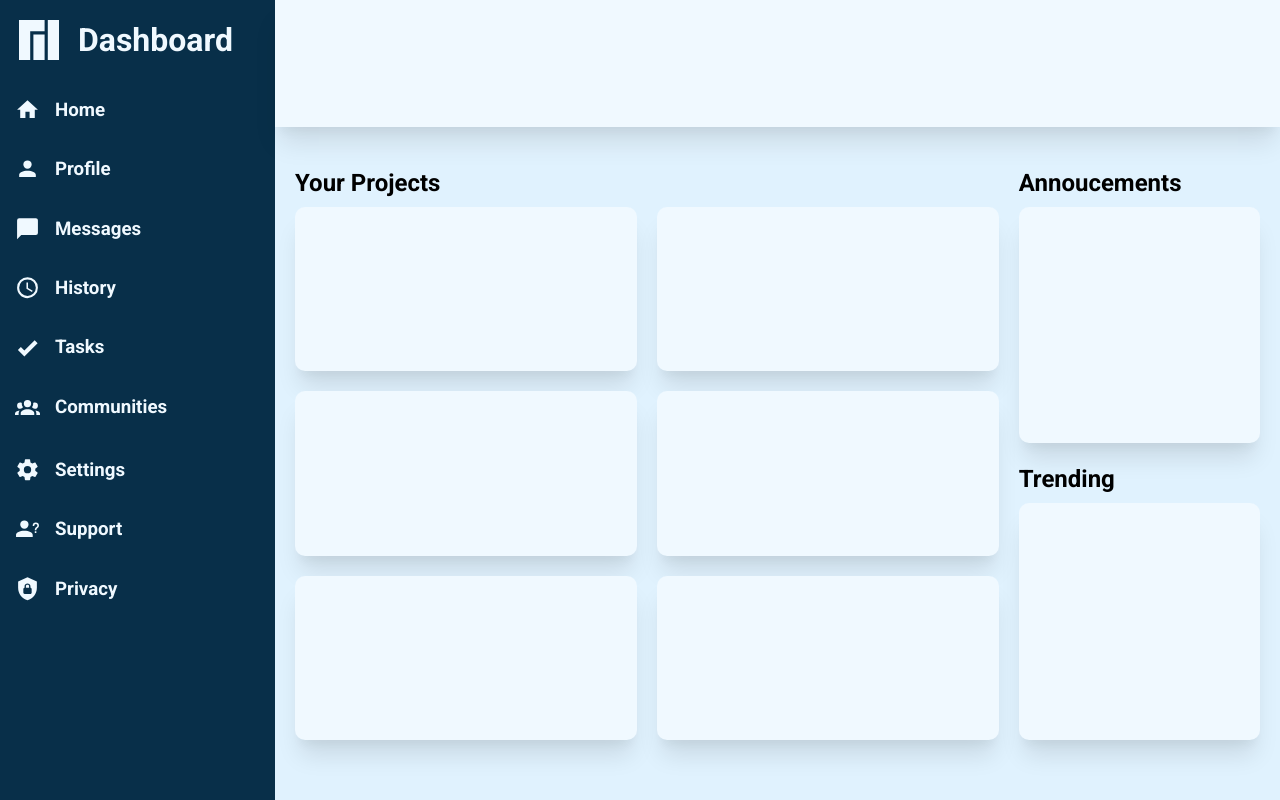
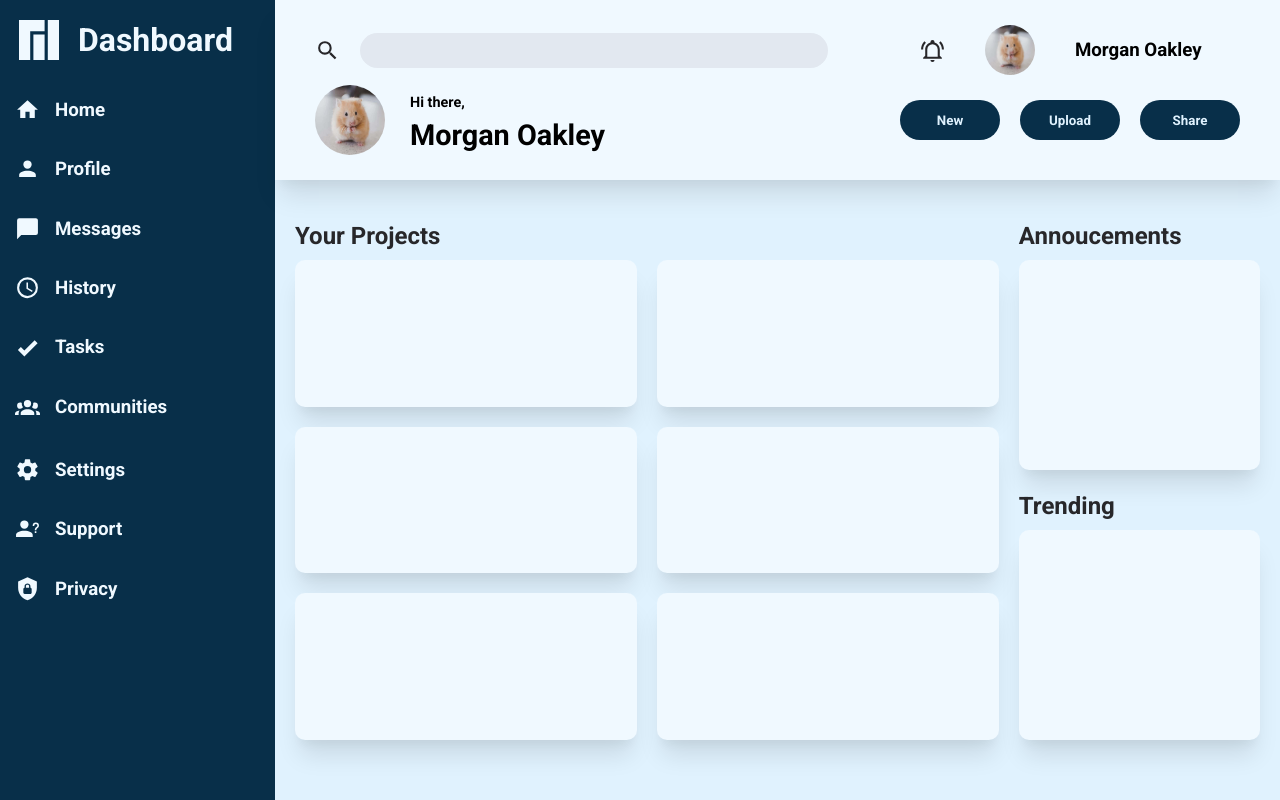
Before and after one commit to PMota173/Admin-Dashboard, a plain HTML site: page index.html in a window 1280 px wide. Drawn offline with Linux system fonts and the light colour scheme.

Commit message:
implements the header

```diff
--- a/index.html
+++ b/index.html
@@ -57,7 +57,29 @@
                 </div>
             </div>
         </div>
-        <div class="header"></div>
+        <div class="header">
+            <div class="search">
+                <svg class="icon black" xmlns="http://www.w3.org/2000/svg" viewBox="0 0 24 24"><title>magnify</title><path d="M9.5,3A6.5,6.5 0 0,1 16,9.5C16,11.11 15.41,12.59 14.44,13.73L14.71,14H15.5L20.5,19L19,20.5L14,15.5V14.71L13.73,14.44C12.59,15.41 11.11,16 9.5,16A6.5,6.5 0 0,1 3,9.5A6.5,6.5 0 0,1 9.5,3M9.5,5C7,5 5,7 5,9.5C5,12 7,14 9.5,14C12,14 14,12 14,9.5C14,7 12,5 9.5,5Z" /></svg>
+                <form action="get">
+                    <input type="search" name="search" id="search">
+                </form>
+            </div>
+            <div class="profile">
+                <svg class="icon black" xmlns="http://www.w3.org/2000/svg" viewBox="0 0 24 24"><title>bell-ring-outline</title><path d="M10,21H14A2,2 0 0,1 12,23A2,2 0 0,1 10,21M21,19V20H3V19L5,17V11C5,7.9 7.03,5.17 10,4.29C10,4.19 10,4.1 10,4A2,2 0 0,1 12,2A2,2 0 0,1 14,4C14,4.1 14,4.19 14,4.29C16.97,5.17 19,7.9 19,11V17L21,19M17,11A5,5 0 0,0 12,6A5,5 0 0,0 7,11V18H17V11M19.75,3.19L18.33,4.61C20.04,6.3 21,8.6 21,11H23C23,8.07 21.84,5.25 19.75,3.19M1,11H3C3,8.6 3.96,6.3 5.67,4.61L4.25,3.19C2.16,5.25 1,8.07 1,11Z" /></svg>
+                <div class="prof-pic"></div>
+                <h3 class="profile-name">Morgan Oakley</h3>
+            </div>
+            <div class="hello">
+                <div class="prof-pic"></div>
+                <p>Hi there,</p>
+                <h1 class="hello-name">Morgan Oakley</h1>
+            </div>
+            <div class="buttons">
+                <button class="post-buttons">New</button>
+                <button class="post-buttons">Upload</button>
+                <button class="post-buttons">Share</button>
+            </div>
+        </div>
         <div class="main">
             <div class="projects-grid">
                 <h2>Your Projects</h2>
--- a/style.css
+++ b/style.css
@@ -111,6 +111,10 @@ body {
     padding: 20px;
 }
 
+.main h2 {
+  color: #27272a;
+}
+
 .projects-grid {
     grid-row: 1/6;
     display: grid;
@@ -205,3 +209,115 @@ body {
     width: 25px;
     fill: #f0f9ff;
 }
+
+.black {
+  width: 25px;
+  fill: #27272a;
+}
+
+#search {
+  border: none;
+  background-color: #e2e8f0;
+  border-radius: 20px;
+  width: 90%;
+  height: 35px;
+  min-width: 350px;
+
+}
+#search:focus {
+  outline: 2px solid #27272a80;
+}
+
+.header {
+  display: grid;
+  grid-template-columns: 5fr 2fr;
+  grid-template-rows: 60px 80px;
+  padding-bottom: 20px;
+  padding-top: 20px;
+  padding-left: 40px;
+  padding-right: 40px;
+  column-gap: 20px;
+}
+
+.search {
+  grid-column: 1/2;
+  grid-row: 1/2;
+  display: grid;
+  grid-template-columns: 25px 5fr;
+  gap: 20px;
+  align-items: center;
+}
+
+.profile {
+  grid-row: 1/2;
+  grid-column: 2/3;
+  display: flex;
+  align-items: center;
+  justify-content: flex-end;
+  gap: 40px;
+  padding-right: 3vw;
+}
+
+.hello {
+  grid-row: 2/3;
+  grid-column: 1/2;
+  display: grid;
+  grid-template-columns: 80px 1fr;
+  grid-template-rows: 30px 50px;
+  justify-content: center;
+  align-items: center;
+  column-gap: 15px;
+  font-weight: bold;
+}
+
+.prof-pic {
+ border-radius: 50px;
+ background-image: url(images/hamster-pic.jpg);
+ background-size: cover;
+ background-position: center;
+}
+
+.hello>.prof-pic{
+  grid-column: 1/2;
+  grid-row: 1/3;
+  width: 70px;
+  height: 70px;
+}
+.profile>.prof-pic{
+  width: 50px;
+  height: 50px;
+}
+
+.hello p {
+  grid-column: 2/3;
+  grid-row: 1/2;
+  padding-top: 14px;
+  font-size: calc(0.5rem + 0.5vw);
+}
+
+.hello h1 {
+  grid-column: 2/3;
+  grid-row: 2/3;
+  display: flex;
+  font-size: calc(1rem + 1vw);
+}
+
+
+.buttons {
+  grid-row: 2/3;
+  grid-column: 2/3;
+  display: flex;
+  gap: 20px;
+  justify-content: center;
+  align-items: center;
+}
+
+.post-buttons {
+  background-color: #082f49;
+  color: #e0f2fe;
+  font-weight: bold;
+  width: 100px;
+  height: 40px;
+  border-radius: 20px;
+  border: none;
+}
```
Also changed, not shown: images/hamster-pic.jpg (added).
